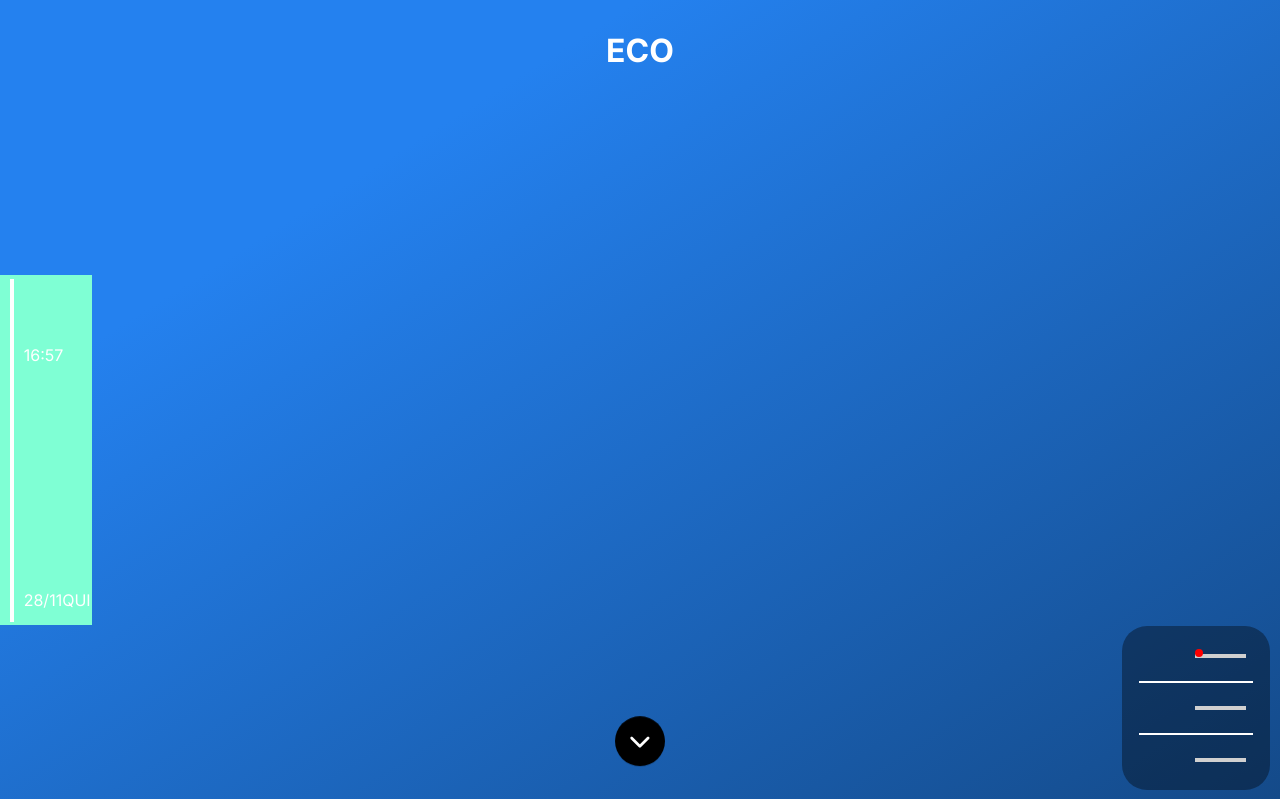
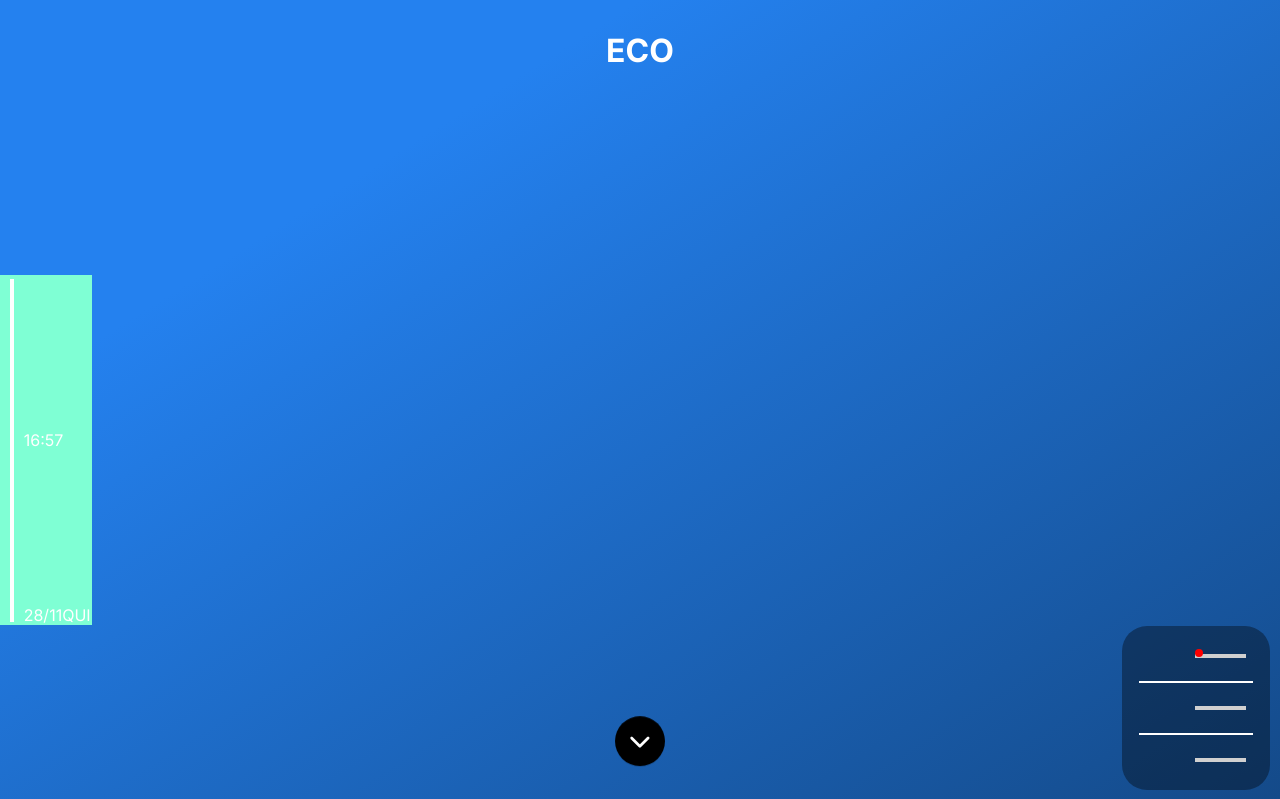
Before and after one commit to matgduarte/tcc, a PHP site: page / in a window 1280 px wide. Shown: the top 799 px of the page. Run offline with PHP 8.4, Linux system fonts and the light colour scheme.

Commit message:
Update style.css

```diff
--- a/css/style.css
+++ b/css/style.css
@@ -1,6 +1,7 @@
 /*header*/
 
 @import url('https://fonts.googleapis.com/css2?family=Inter:ital,opsz,wght@0,14..32,100..900;1,14..32,100..900&family=Krona+One&display=swap');
+
 
 :root {
     --cor1: #2481EF;
@@ -11,6 +12,7 @@
     --shadow2: rgba(160, 160, 160, 0.281);
     --shadow1: rgba(134, 134, 134, 0.281);
 }
+
 
 /*main*/
 
@@ -50,16 +52,16 @@
 }
 
 #umidade_principal {
-    height: 10%;
+    height: auto;
     display: flex;
 }
 
 #time {
-    height: 60%; /* Ocupa 60% da altura da section */
+    height: auto; /* Ocupa 60% da altura da section */
 }
 
 #conteudo_menor {
-    height: 10%; /* Ocupa 10% da altura da section */
+    height: auto; /* Ocupa 10% da altura da section */
     display: flex;
     justify-content: space-between;
 }
@@ -70,15 +72,15 @@
 }
 
 #date {
-    height: 100%; /* Ocupa 100% da altura de "conteudo_menor" */
+    height: auto; /* Ocupa 100% da altura de "conteudo_menor" */
 }
 
 #day {
-    height: 80%; /* Ocupa 80% da altura de "conteudo_menor_principal" */
+    height: auto; /* Ocupa 80% da altura de "conteudo_menor_principal" */
 }
 
 #temperatura_principal {
-    height: 100%; /* Ocupa 100% da altura de "conteudo_menor" */
+    height: auto; /* Ocupa 100% da altura de "conteudo_menor" */
 }
 
 
```
